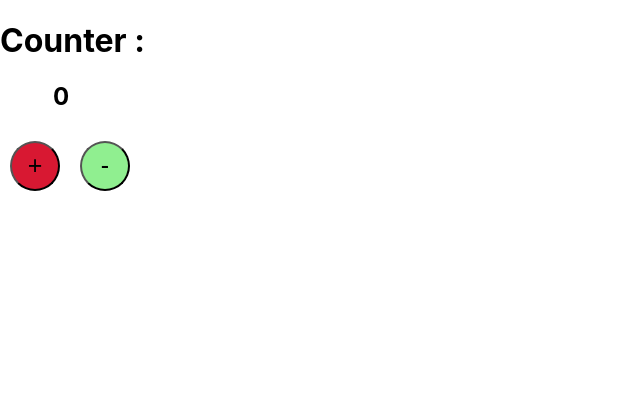
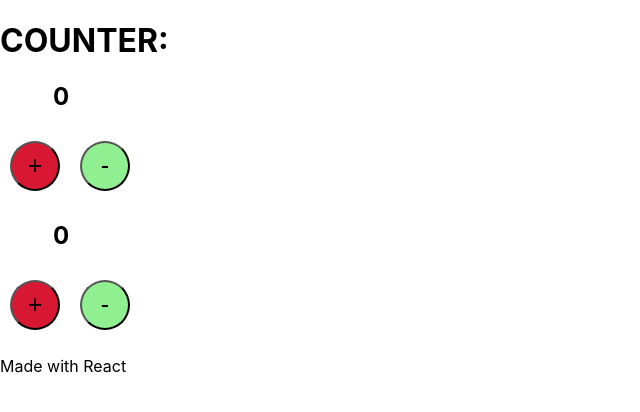
Before and after one commit to Lysianedon/MagicCounters-React, a React (Create React App) app: page / in a window 1280 px wide. Shown: the top 412 px of the page, without its empty margins (0-640 px from the left). Built offline with nearby package versions, Linux system fonts and the light colour scheme.

Commit message:
created 2 counters

```diff
--- a/src/App.js
+++ b/src/App.js
@@ -1,5 +1,6 @@
 import React from "react";
-import Button from "./components/Buttons";
+import Counter from "./components/Counter.js";
+
 
 //01 - COMPTEUR -----------------------------------
 
@@ -15,24 +16,19 @@ class App extends React.Component {
 
   render(){
 
-  return (
-    <div>
-      <h1>Counter : </h1>
-      <h2 style={{marginLeft: 53}}>{this.state.count}</h2>
+    const counter1 = {...this.state, increment: this.state.count + 1, substract: this.state.count - 1};
+    const counter2 = {...this.state, increment: this.state.count + 1, substract: this.state.count - 1};
 
-      <Button content=" + " bgColor = "#d81832" onClick={() => {
+    return (
+      <div>
+        <h1>COUNTER: </h1>
+        <Counter className="counter1"/>
 
-        this.setState({count : this.state.count + 1})
-      }}/>
-
-      <Button content=" - " bgColor = "#90EF90" onClick={() => {
-        this.setState({ count : this.state.count - 1 })
-      }}/>
-
-    </div>
-  )
+        <Counter className="counter2"/>
+        <p>Made with <span>React</span> </p>
+      </div>
+    )
 }
 }
 
-
 export default App;
```
